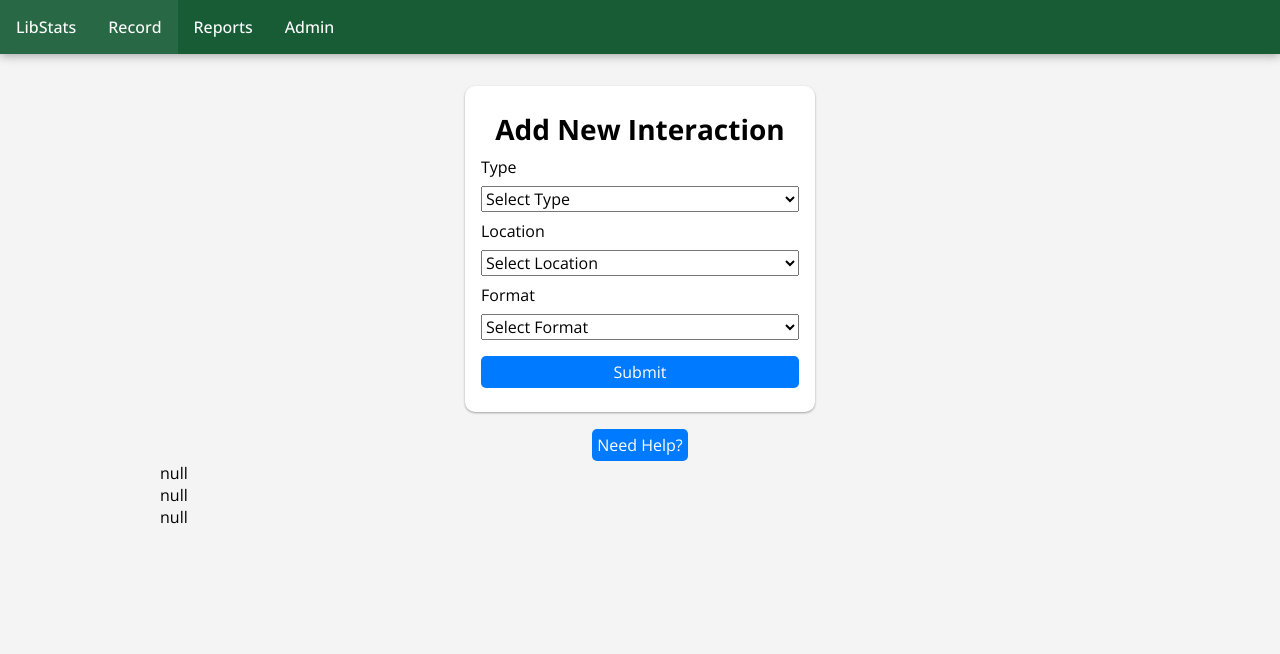
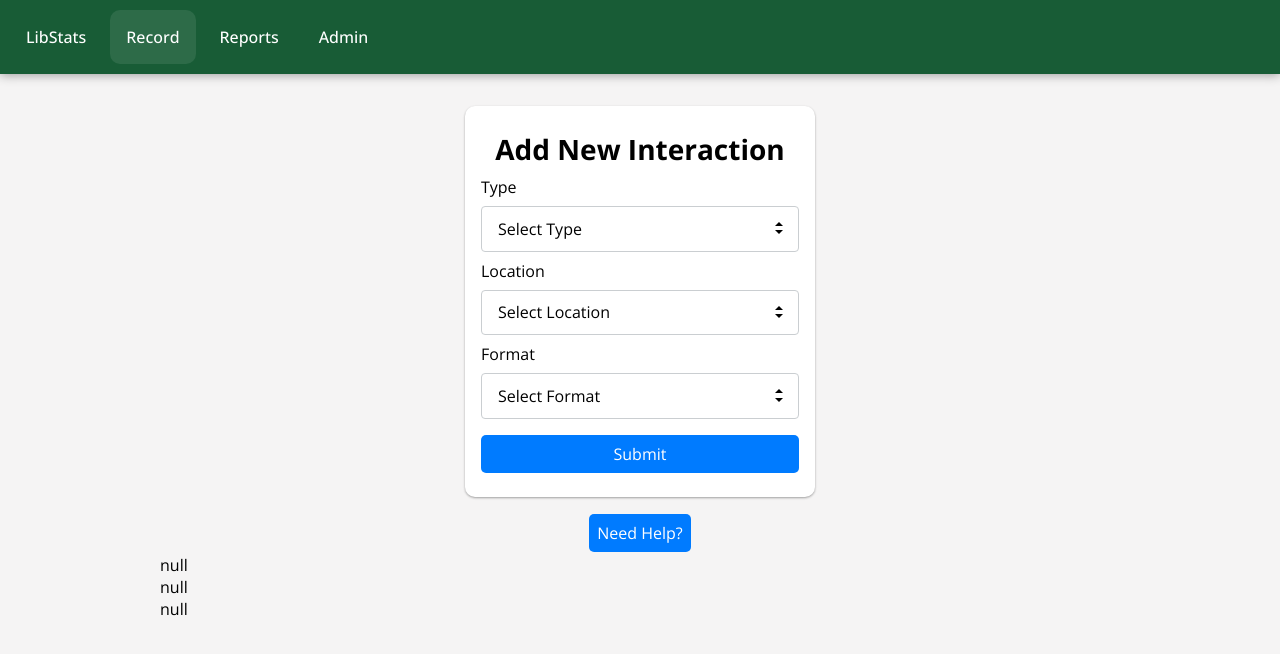
Before and after one commit to jamesspearsv/libstats-node, a React (Vite) app in the folder client/: page /record in a window 1280 px wide. Shown: the top 654 px of the page. Built offline with nearby package versions, Linux system fonts and the light colour scheme.

Commit message:
Styling updates to SelectInput, Form, and Button components

```diff
--- a/client/src/components/Button.module.css
+++ b/client/src/components/Button.module.css
@@ -1,5 +1,5 @@
 .button {
-  padding: 0.3rem;
+  padding: 0.5rem;
   margin: 0.1rem;
   border-radius: 5px;
   border: none;
@@ -8,7 +8,7 @@
 }
 
 .button:hover {
-  filter: brightness(1.09);
+  filter: brightness(1.05);
 }
 
 .primary {
--- a/client/src/components/Form.module.css
+++ b/client/src/components/Form.module.css
@@ -18,6 +18,16 @@
   margin: 0.5rem 0;
 }
 
+.form input {
+  width: 100%;
+  padding: 0.675em 1rem 0.675em 1em;
+  background-color: #fff;
+  border: 1px solid #caced1;
+  border-radius: 0.25rem;
+  color: #000;
+  cursor: pointer;
+}
+
 .form div {
   display: flex;
   flex-direction: column;
--- a/client/src/components/Nav.module.css
+++ b/client/src/components/Nav.module.css
@@ -1,12 +1,14 @@
 .nav {
   background-color: var(--color-primary);
   box-shadow: 0px 1px 10px #999;
+  padding: 10px;
 }
 
 .list {
   display: flex;
   flex-direction: row;
   align-items: center;
+  gap: 0.5rem;
 }
 
 .list a {
@@ -14,6 +16,7 @@
   text-decoration: none;
   padding: 1rem;
   font-weight: 500;
+  border-radius: 10px;
 }
 
 .list a:hover {
--- a/client/src/components/SelectInput.jsx
+++ b/client/src/components/SelectInput.jsx
@@ -1,4 +1,5 @@
 import PropTypes from 'prop-types';
+import styles from './SelectInput.module.css';
 
 function SelectInput({ title, values, handleChange, formState }) {
   const style = {
@@ -9,10 +10,10 @@ function SelectInput({ title, values, handleChange, formState }) {
   const id = title.toLowerCase();
 
   return (
-    <div style={style}>
+    <div style={style} className={styles.customSelect}>
       <label htmlFor={id}>{title}</label>
       <select name={id} id={id} onChange={handleChange} value={formState}>
-        <option value='' disabled>{`Select ${title}`}</option>
+        <option value="" disabled>{`Select ${title}`}</option>
         {values.map((value, index) => (
           <option key={index} value={value.toLowerCase()}>
             {value}
--- /dev/null
+++ b/client/src/components/SelectInput.module.css
@@ -0,0 +1,37 @@
+.customSelect {
+  position: relative;
+}
+
+.customSelect select {
+  appearance: none;
+  width: 100%;
+  padding: 0.675em 6em 0.675em 1em;
+  background-color: #fff;
+  border: 1px solid #caced1;
+  border-radius: 0.25rem;
+  color: #000;
+  cursor: pointer;
+}
+
+.customSelect::before,
+.customSelect::after {
+  --size: 0.3rem;
+  position: absolute;
+  content: '';
+  right: 1rem;
+  pointer-events: none;
+}
+
+.customSelect::before {
+  border-left: var(--size) solid transparent;
+  border-right: var(--size) solid transparent;
+  border-bottom: var(--size) solid black;
+  top: 55%;
+}
+
+.customSelect::after {
+  border-left: var(--size) solid transparent;
+  border-right: var(--size) solid transparent;
+  border-top: var(--size) solid black;
+  top: 65%;
+}
--- a/client/src/index.css
+++ b/client/src/index.css
@@ -5,7 +5,7 @@
   --color-secondary: #f5f4f4;
   --color-accent: #007bff;
   --color-danger: #dc3545;
-  --opacity-filter: rgba(255, 255, 255, 0.07);
+  --opacity-filter: rgba(255, 255, 255, 0.09);
 }
 
 * {
--- a/client/src/pages/Reports.jsx
+++ b/client/src/pages/Reports.jsx
@@ -38,19 +38,21 @@ function Reports() {
       if (formState.end < formState.start) {
         toast.dismiss();
         toast.error('Start date cannot be after end date', {
-          duration: 100000000000000,
+          duration: '',
           position: 'top-center',
         });
       } else {
         toast.dismiss();
       }
     }
+
+    return () => toast.dismiss();
   }, [formState]);
 
   return (
     <>
       <Form
-        title='Build Report'
+        title="Build Report"
         style={{
           gap: '1rem',
           width: 'fit-content',
@@ -59,27 +61,27 @@ function Reports() {
       >
         <div style={{ display: 'flex', flexDirection: 'row', gap: '1rem' }}>
           <div>
-            <label htmlFor='start'>Start Date</label>
+            <label htmlFor="start">Start Date</label>
             <input
-              type='date'
-              name='start'
-              id='start'
+              type="date"
+              name="start"
+              id="start"
               value={formState.start}
               onChange={handleDateChange}
             />
           </div>
           <div>
-            <label htmlFor='end'>End Date</label>
+            <label htmlFor="end">End Date</label>
             <input
-              type='date'
-              name='end'
-              id='end'
+              type="date"
+              name="end"
+              id="end"
               value={formState.end}
               onChange={handleDateChange}
             />
           </div>
           <SelectInput
-            title='Location'
+            title="Location"
             values={['Circulation', 'Reference', 'Childrens']}
             handleChange={handleSelectChange}
             formState={formState.location}
```
